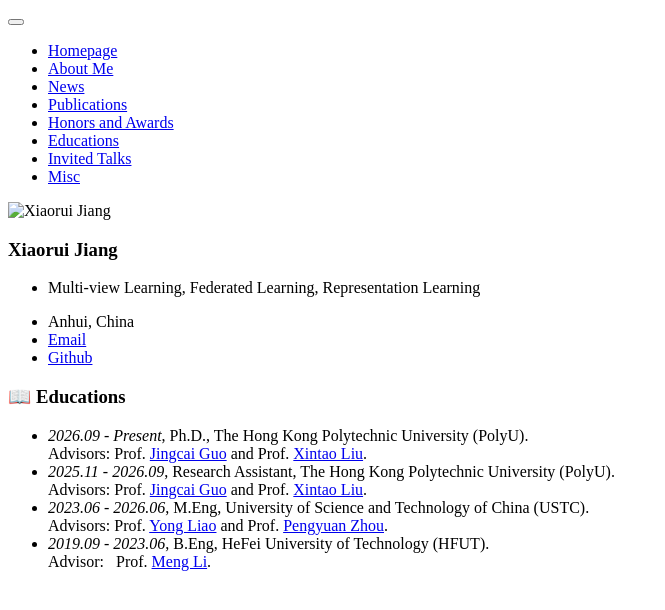
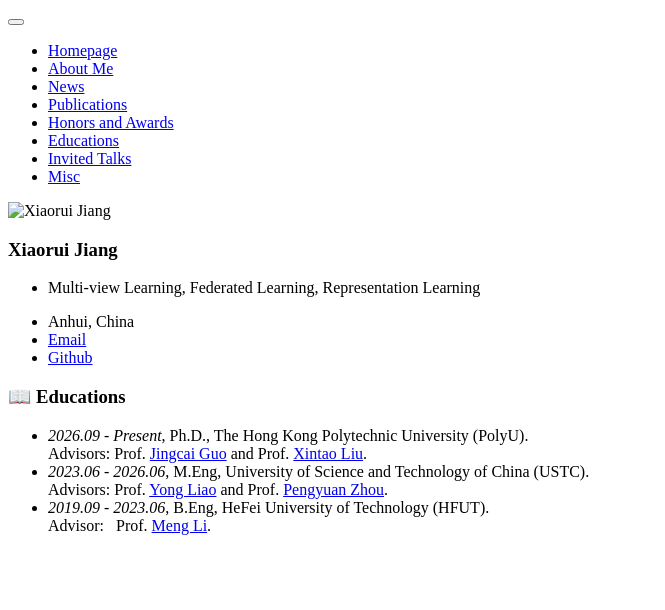
Before and after one commit to xiaorui-jiang/xiaorui-jiang.github.io, a Jekyll site: the page built from _pages/includes/edu.md, in a window 1280 px wide. Shown: the top 610 px of the page, without its empty margins (0-665 px from the left). Built offline with Jekyll 4.4.1, drawn with Linux system fonts in a browser that asks for light colours; our own code applies the rules of GitHub Pages for plain Markdown files.

Commit message:
Update edu.md

```diff
--- a/_pages/includes/edu.md
+++ b/_pages/includes/edu.md
@@ -1,7 +1,5 @@
 # 📖 Educations
 - *2026.09 - Present*, Ph.D., The Hong Kong Polytechnic University (PolyU).
-<br/> Advisors: Prof. [Jingcai Guo](https://jingcaiguo.github.io/) and Prof. [Xintao Liu](https://geoxlab.github.io/).
-- *2025.11 - 2026.09*, Research Assistant, The Hong Kong Polytechnic University (PolyU).
 <br/> Advisors: Prof. [Jingcai Guo](https://jingcaiguo.github.io/) and Prof. [Xintao Liu](https://geoxlab.github.io/).
 - *2023.06 - 2026.06*, M.Eng, University of Science and Technology of China (USTC).
 <br/> Advisors: Prof. [Yong Liao](https://dspace.ustc.edu.cn/?p=1057) and Prof. [Pengyuan Zhou](https://pengyuan-zhou.github.io/).
```
